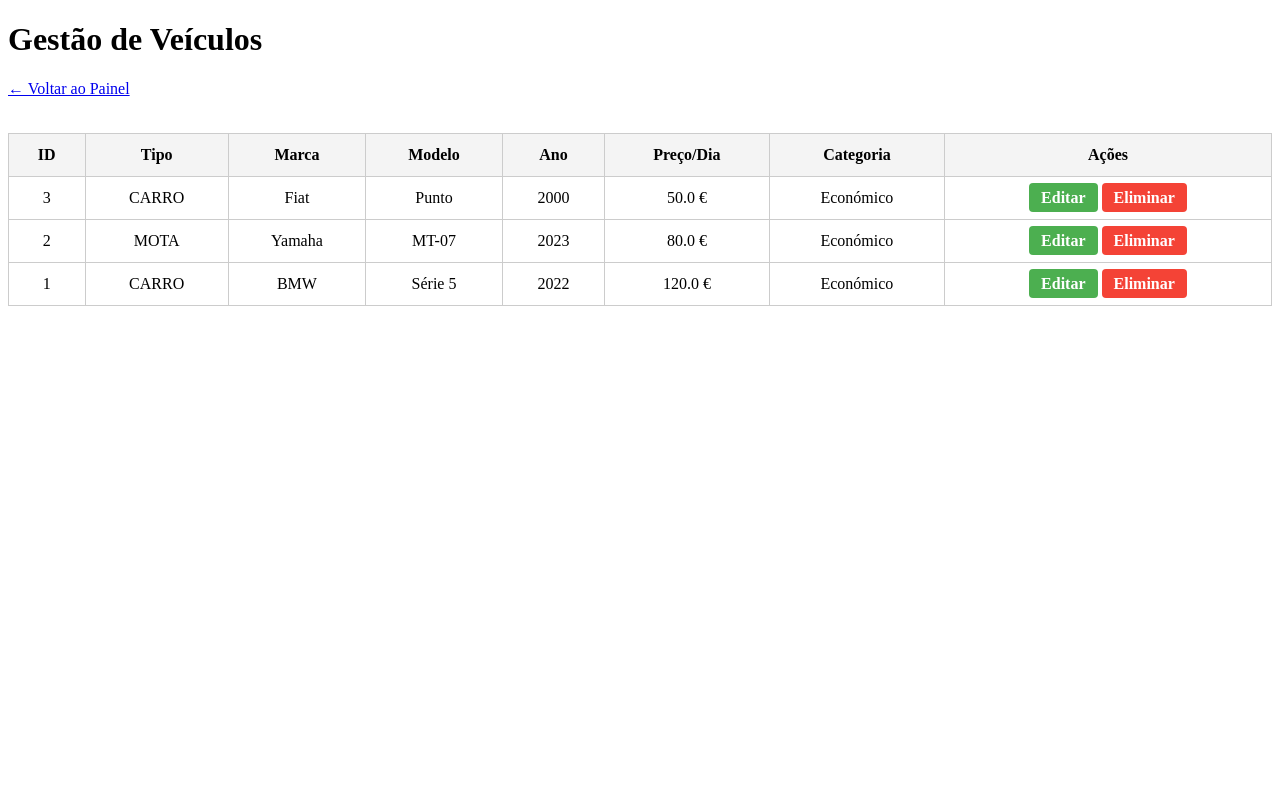
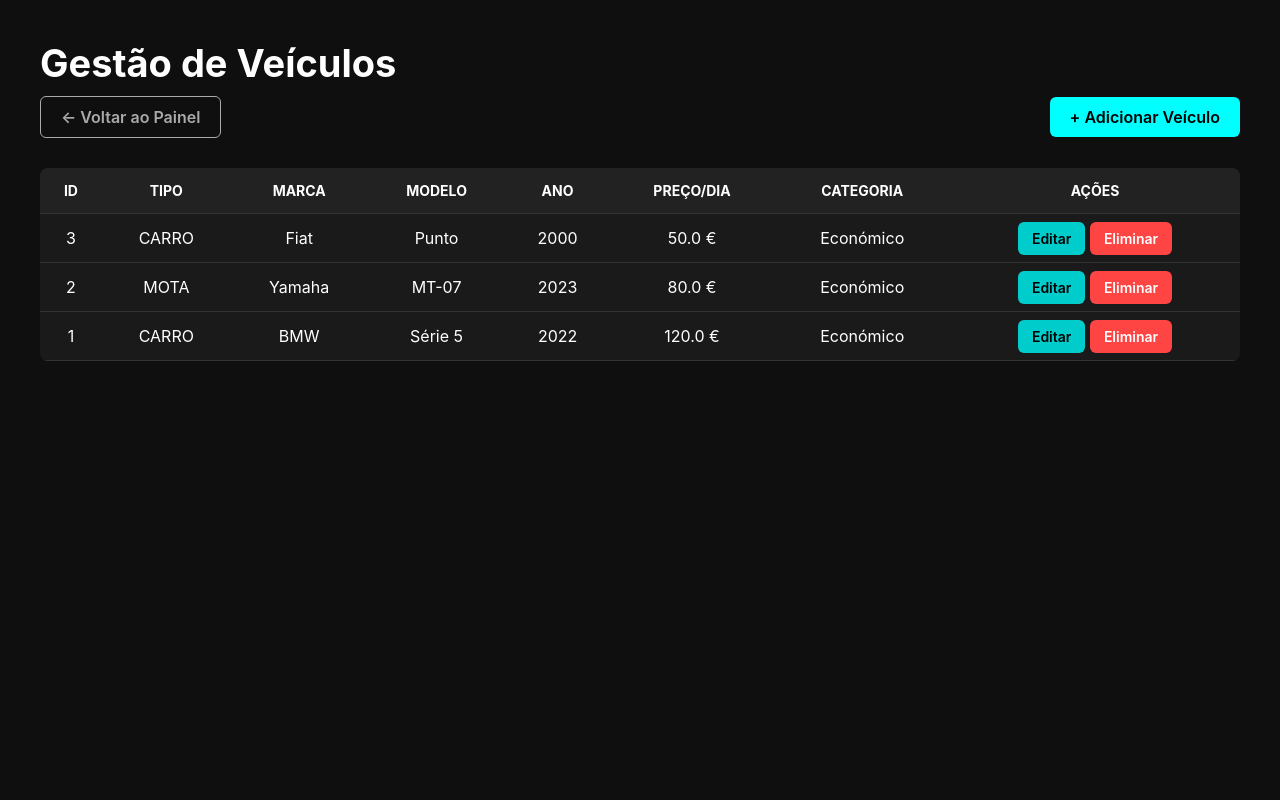
Before and after one commit to bsmarques04-blip/alltera-render, a Flask app: page /admin/veiculos in a window 1280 px wide. Run offline with Flask 2, Linux system fonts and the light colour scheme; a user stored in the database is signed in; data comes from the database, SQL or seed files in the repository.

Commit message:
Melhoria no design da area de gestão de veiculos

```diff
--- a/static/css/style.css
+++ b/static/css/style.css
@@ -133,7 +133,7 @@ spline-viewer {
   }
 }
 
-/* Admin */
+/* Painel Admin */
 .admin-dashboard {
   background-color: #000;
   color: white;
@@ -189,3 +189,90 @@ spline-viewer {
   background: #ff4d4d;
   color: white;
 }
+
+/* Gestão de veiculos Admin */
+.admin-body {
+  background-color: #0f0f0f;
+  color: white;
+  font-family: 'Inter', sans-serif;
+  padding: 40px;
+  min-height: 100vh;
+}
+
+.admin-container {
+  max-width: 1200px;
+  margin: auto;
+}
+
+.admin-links {
+  display: flex;
+  justify-content: space-between;
+  align-items: center;
+  margin-bottom: 30px;
+}
+
+.admin-table {
+  width: 100%;
+  border-collapse: collapse;
+  background-color: #1a1a1a;
+  color: white;
+  border-radius: 8px;
+  overflow: hidden;
+}
+
+.admin-table th, .admin-table td {
+  padding: 14px 12px;
+  text-align: center;
+  border-bottom: 1px solid #333;
+}
+
+.admin-table th {
+  background-color: #222;
+  text-transform: uppercase;
+  font-size: 14px;
+}
+
+.btn {
+  padding: 8px 14px;
+  border-radius: 6px;
+  font-size: 14px;
+  font-weight: 600;
+  text-decoration: none;
+}
+
+.btn.edit {
+  background-color: #00cccc;
+  color: black;
+}
+
+.btn.delete {
+  background-color: #ff4444;
+  color: white;
+}
+
+.btn-primario {
+  background-color: #00ffff;
+  color: black;
+  padding: 10px 20px;
+  border-radius: 6px;
+  font-weight: 600;
+  text-decoration: none;
+}
+
+.btn-secundario {
+  border: 1px solid #aaa;
+  color: #aaa;
+  padding: 10px 20px;
+  border-radius: 6px;
+  font-weight: 600;
+  text-decoration: none;
+}
+
+.btn-primario:hover {
+  background-color: #00cccc;
+}
+
+.btn-secundario:hover {
+  border-color: white;
+  color: white;
+}
--- a/templates/admin_veiculos_gestao.html
+++ b/templates/admin_veiculos_gestao.html
@@ -3,46 +3,19 @@
 <head>
   <meta charset="UTF-8">
   <title>Gestão de Veículos</title>
-  <style>
-    table {
-      width: 100%;
-      border-collapse: collapse;
-      margin-top: 20px;
-    }
-    th, td {
-      padding: 12px;
-      border: 1px solid #ccc;
-      text-align: center;
-    }
-    th {
-      background-color: #f4f4f4;
-    }
-    a.btn {
-      padding: 6px 12px;
-      border-radius: 4px;
-      text-decoration: none;
-      font-weight: bold;
-    }
-    .edit {
-      background-color: #4CAF50;
-      color: white;
-    }
-    .delete {
-      background-color: #f44336;
-      color: white;
-    }
-    .top-link {
-      display: inline-block;
-      margin-bottom: 15px;
-    }
-  </style>
+  <link rel="stylesheet" href="/static/css/style.css">
 </head>
-<body>
+<body class="admin-body">
+  <div class="admin-container">
     <h1>Gestão de Veículos</h1>
 
-  <a class="top-link" href="{{ url_for('admin_panel') }}">← Voltar ao Painel</a>
+    <div class="admin-links">
+      <a href="{{ url_for('admin_panel') }}" class="btn-secundario">← Voltar ao Painel</a>
+      <a href="{{ url_for('add_vehicle') }}" class="btn-primario">+ Adicionar Veículo</a>
+    </div>
 
-  <table>
+    {% if veiculos %}
+    <table class="admin-table">
       <thead>
         <tr>
           <th>ID</th>
@@ -73,5 +46,9 @@
         {% endfor %}
       </tbody>
     </table>
+    {% else %}
+      <p>Não existem veículos registados.</p>
+    {% endif %}
+  </div>
 </body>
 </html>
```
Lines whose indentation alone changed are shown as unchanged.
